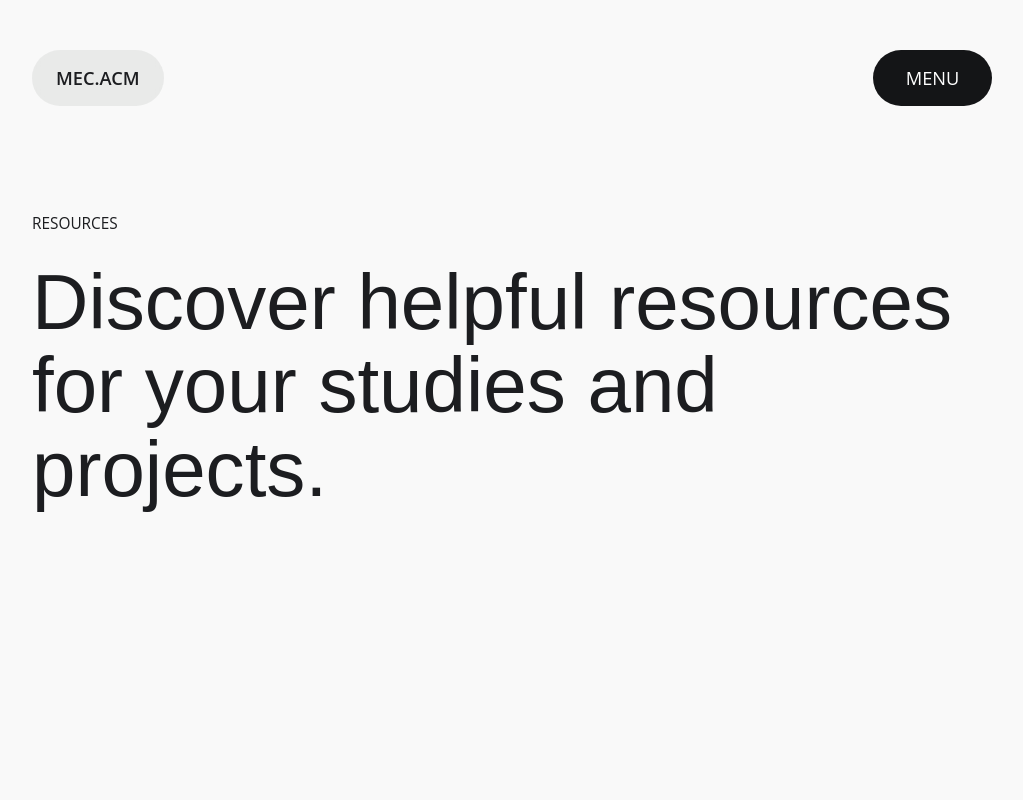
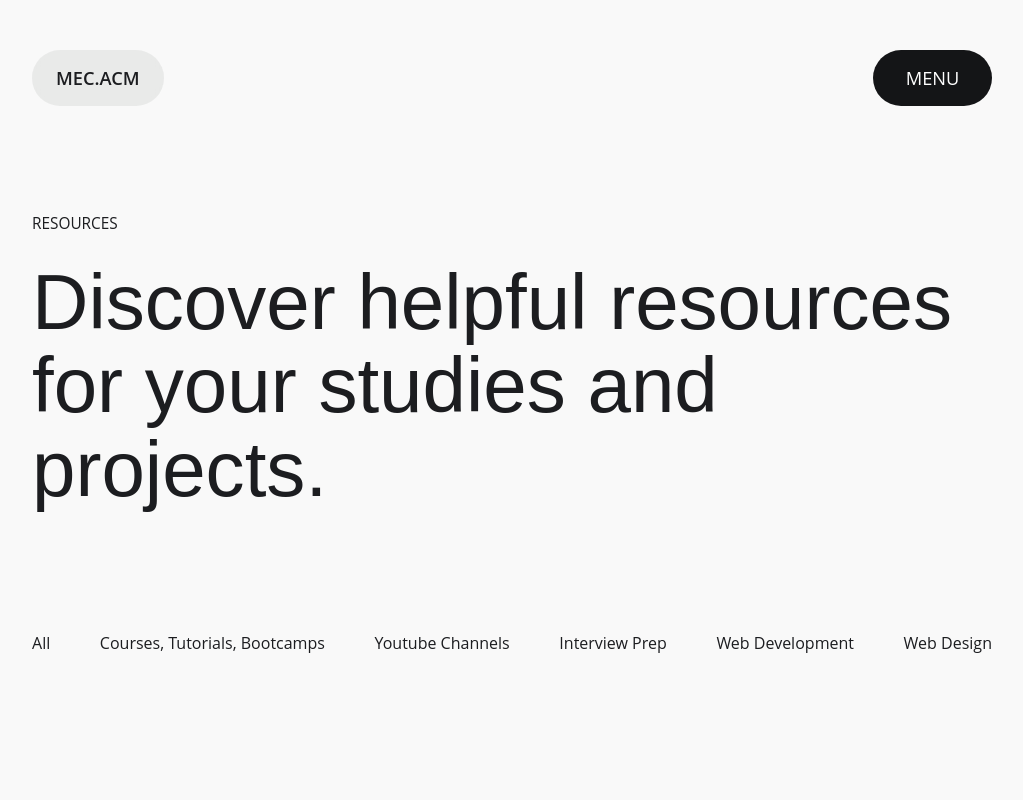
Before and after one commit to JaleelB/mec-acm, a Next.js app: page /resources in a window 1280 px wide. Shown: the top 800 px of the page, without its empty margins (128-1151 px from the left). Built offline with nearby package versions, Linux system fonts and the light colour scheme.

Commit message:
added resources filter bar

```diff
--- a/pages/resources.jsx
+++ b/pages/resources.jsx
@@ -1,4 +1,4 @@
-import { Box, Stack } from '@chakra-ui/react'
+import { Box, Flex } from '@chakra-ui/react'
 import React from 'react'
 import { ResponsiveSection, SectionHeader, Title } from '../components'
 import { Layout } from '../layout'
@@ -14,6 +14,31 @@ const Resources = () => {
                 </Title>
             </Box>
 
+            <Flex as="ul"
+                listStyleType="none" p={0}
+                w='100%' justify="space-between"
+                mt={{base: '5rem', lgTablet:'7.5rem', lgDesktop:'wrap2Md'}}
+            >
+                {
+                    [
+                        'All', 'Courses, Tutorials, Bootcamps', 'Youtube Channels',
+                        'Interview Prep', 'Web Development', 'Web Design'
+                    ].map(filter => {
+                        return (
+                            <Box aas="li" key={filter}
+                                cursor="pointer"
+                                _hover={{
+                                    color: "colorBlue"
+                                }}
+                            >
+                                {filter}
+                            </Box>
+                        )
+                    })
+                }
+
+            </Flex>
+
         </ResponsiveSection>
     </Layout>
   )
```
